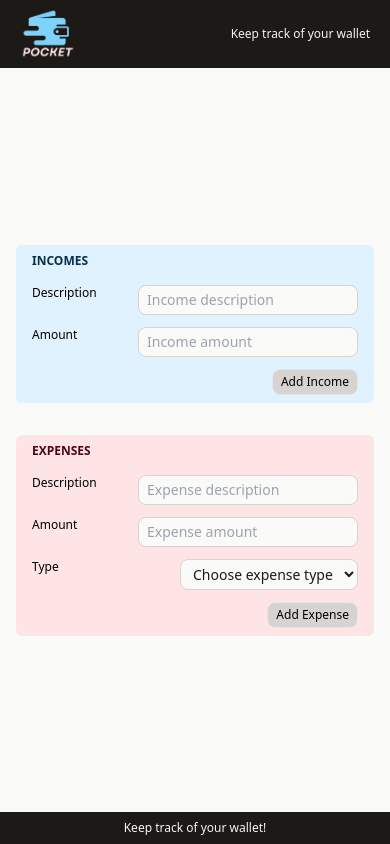
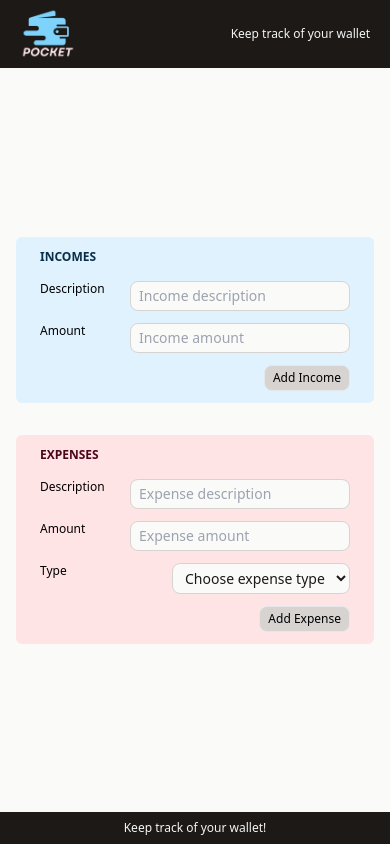
Before and after one commit to yukselsule/Pocket, a React (Vite) app: page / in a window 390 px wide. Built offline with nearby package versions, Linux system fonts and the light colour scheme.

Commit message:
style: 💄 padding added

```diff
--- a/src/pages/HomePage.jsx
+++ b/src/pages/HomePage.jsx
@@ -6,7 +6,7 @@ import IncomeList from "../features/income/IncomeList";
 function HomePage() {
     return (
         <div className="flex flex-col gap-8 px-4 py-4 lg:flex-row lg:justify-between">
-            <div className="flex max-w-lg flex-col justify-between rounded-md bg-sky-100 px-4 py-2 sm:min-w-96 sm:px-12 sm:py-6">
+            <div className="flex max-w-lg flex-col justify-between rounded-md bg-sky-100 px-6 py-3 sm:min-w-96 sm:px-12 sm:py-6">
                 <div>
                     <h2 className="pb-4 font-bold uppercase text-sky-950">
                         Incomes
@@ -15,7 +15,7 @@ function HomePage() {
                 </div>
                 <IncomeList />
             </div>
-            <div className="flex max-w-lg flex-col justify-between rounded-md bg-rose-100 px-4 py-2 sm:min-w-96 sm:px-12 sm:py-6">
+            <div className="flex max-w-lg flex-col justify-between rounded-md bg-rose-100 px-6 py-3 sm:min-w-96 sm:px-12 sm:py-6">
                 <div>
                     <h2 className="pb-4 font-bold uppercase text-rose-950">
                         Expenses
```
